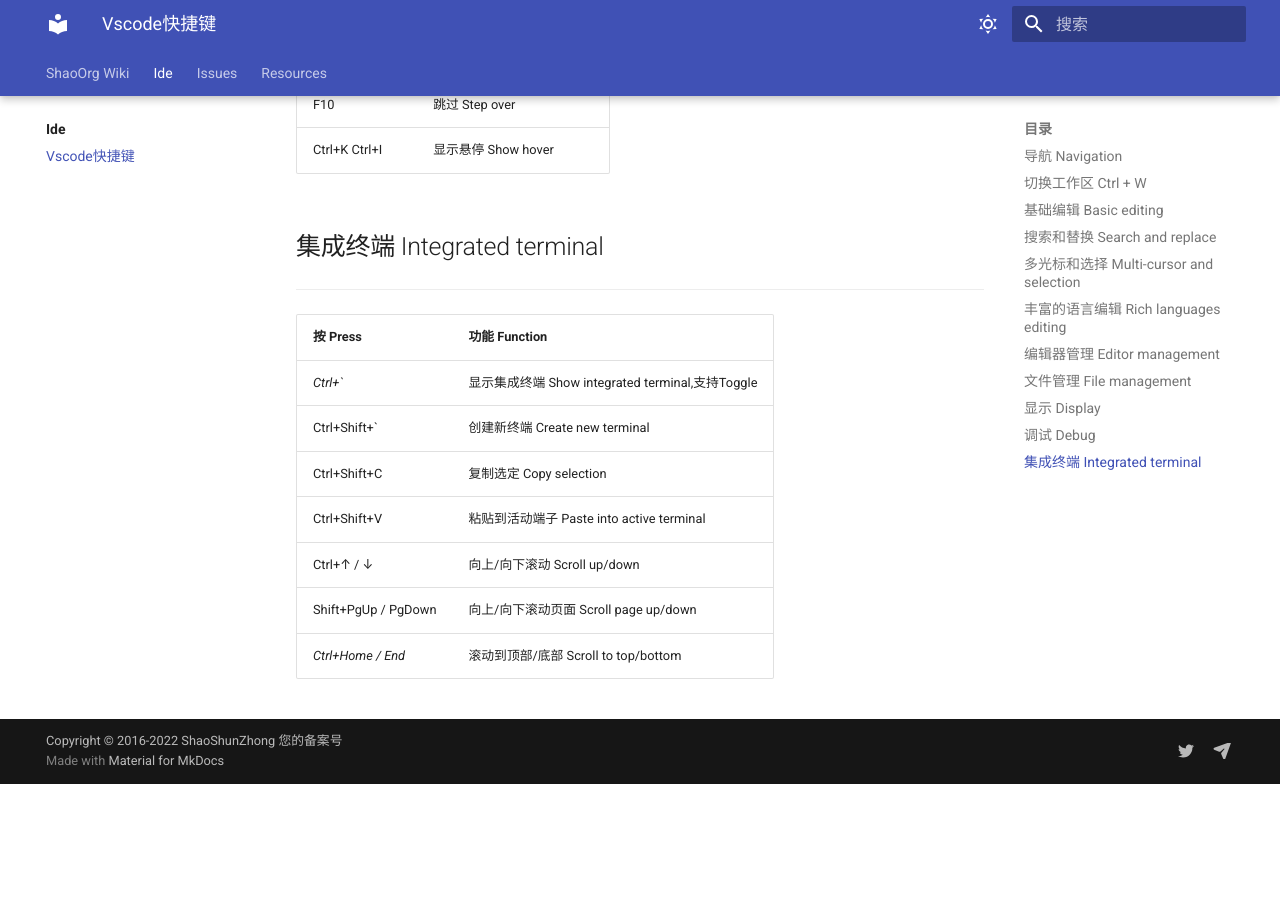
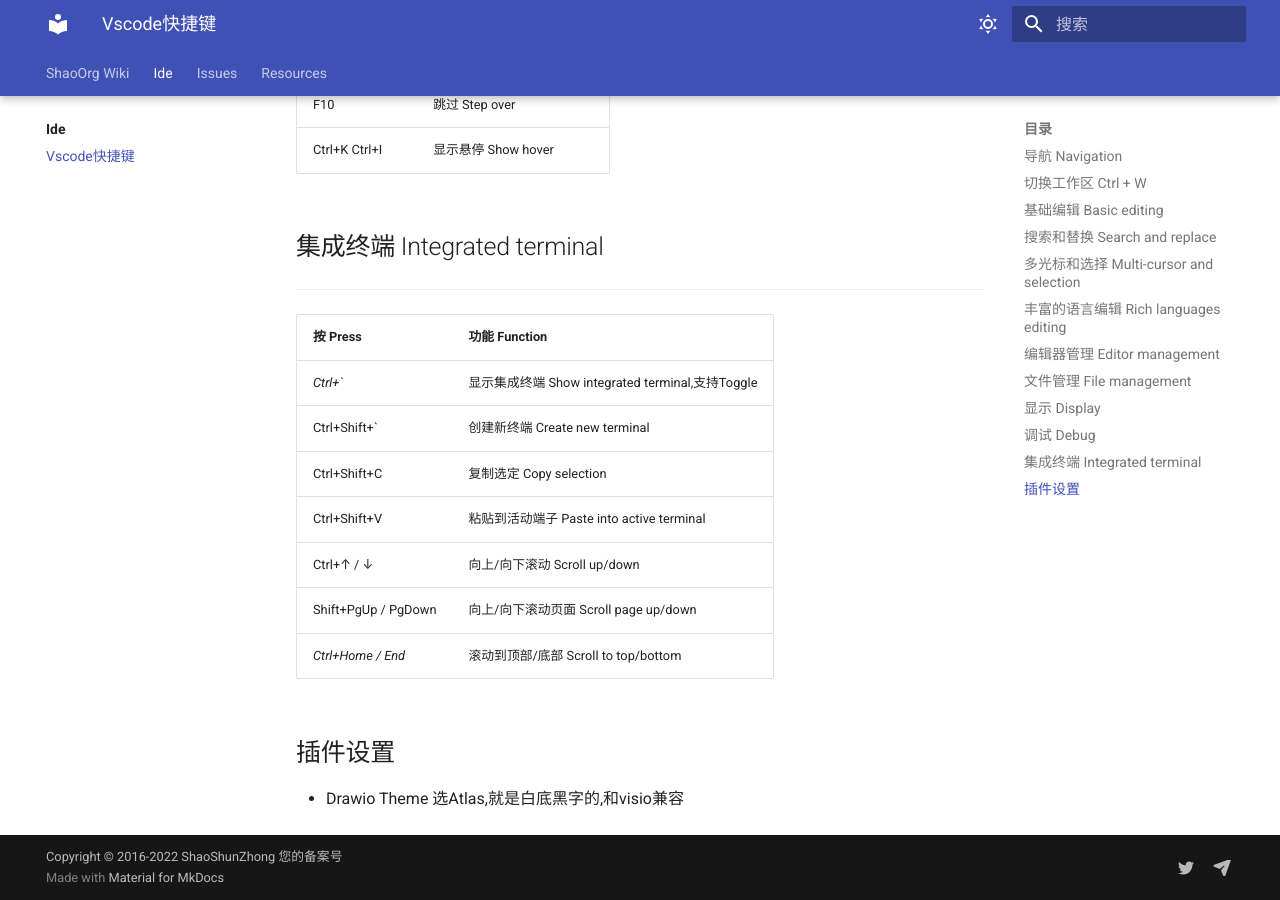
Before and after one commit to ShaoOrg/bulletin, an MkDocs documentation site: the page built from docs/ide/vscode.md, in a window 1280 px wide and 900 px high, scrolled down 7282 px. Built offline with MkDocs 1.6.1 and Material for MkDocs 9.7.7, drawn with Linux system fonts in a browser that asks for light colours; before the commit the page ends 8066 px from its top, so only the background shows below that.

Commit message:
Update vscode.md

```diff
--- a/docs/ide/vscode.md
+++ b/docs/ide/vscode.md
@@ -177,3 +177,6 @@
 |Ctrl+↑ / ↓|向上/向下滚动 Scroll up/down|
 |Shift+PgUp / PgDown|向上/向下滚动页面 Scroll page up/down|
 |*Ctrl+Home / End*|滚动到顶部/底部 Scroll to top/bottom|
+
+## 插件设置
+- Drawio Theme 选Atlas,就是白底黑字的,和visio兼容
```
